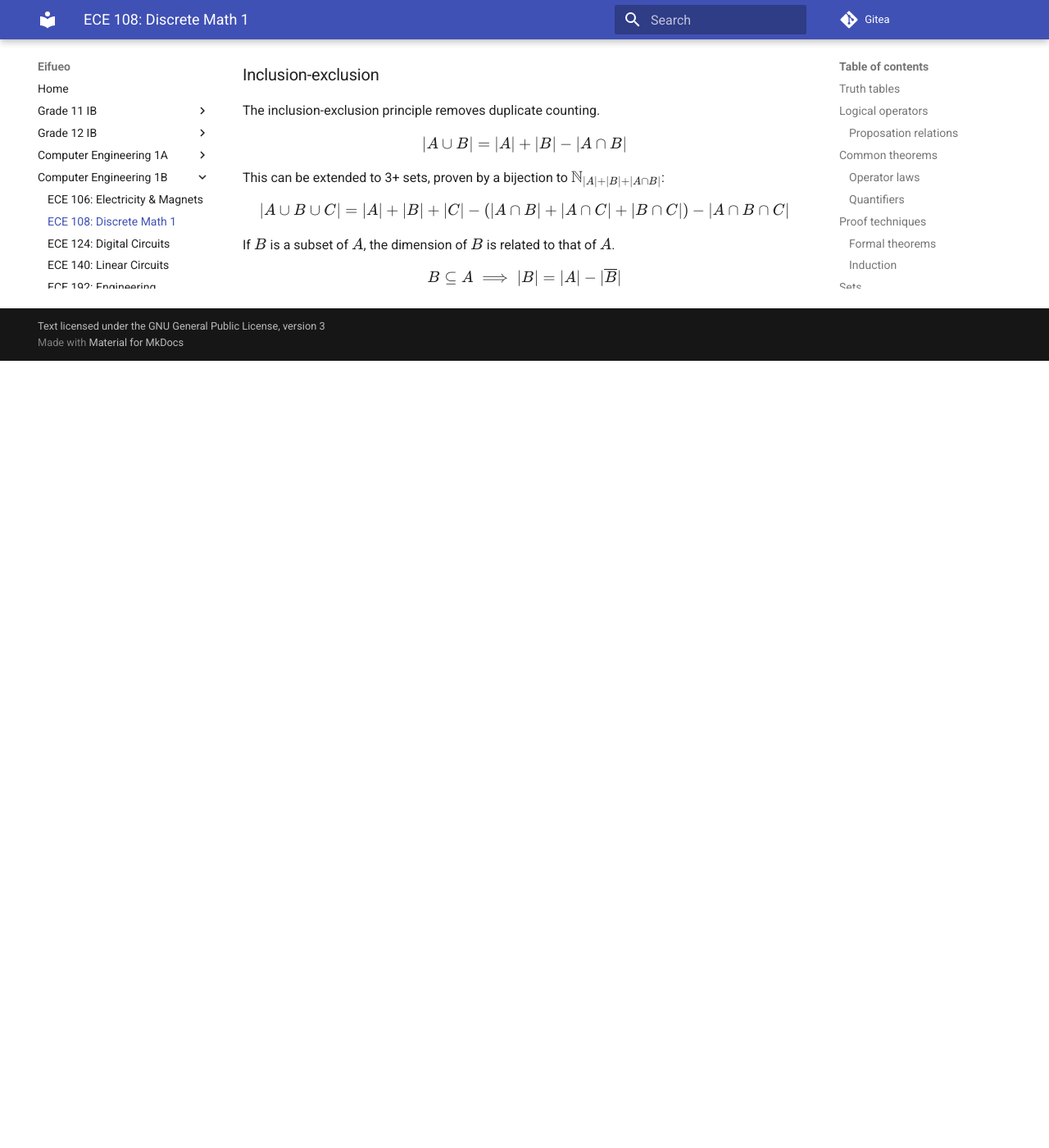
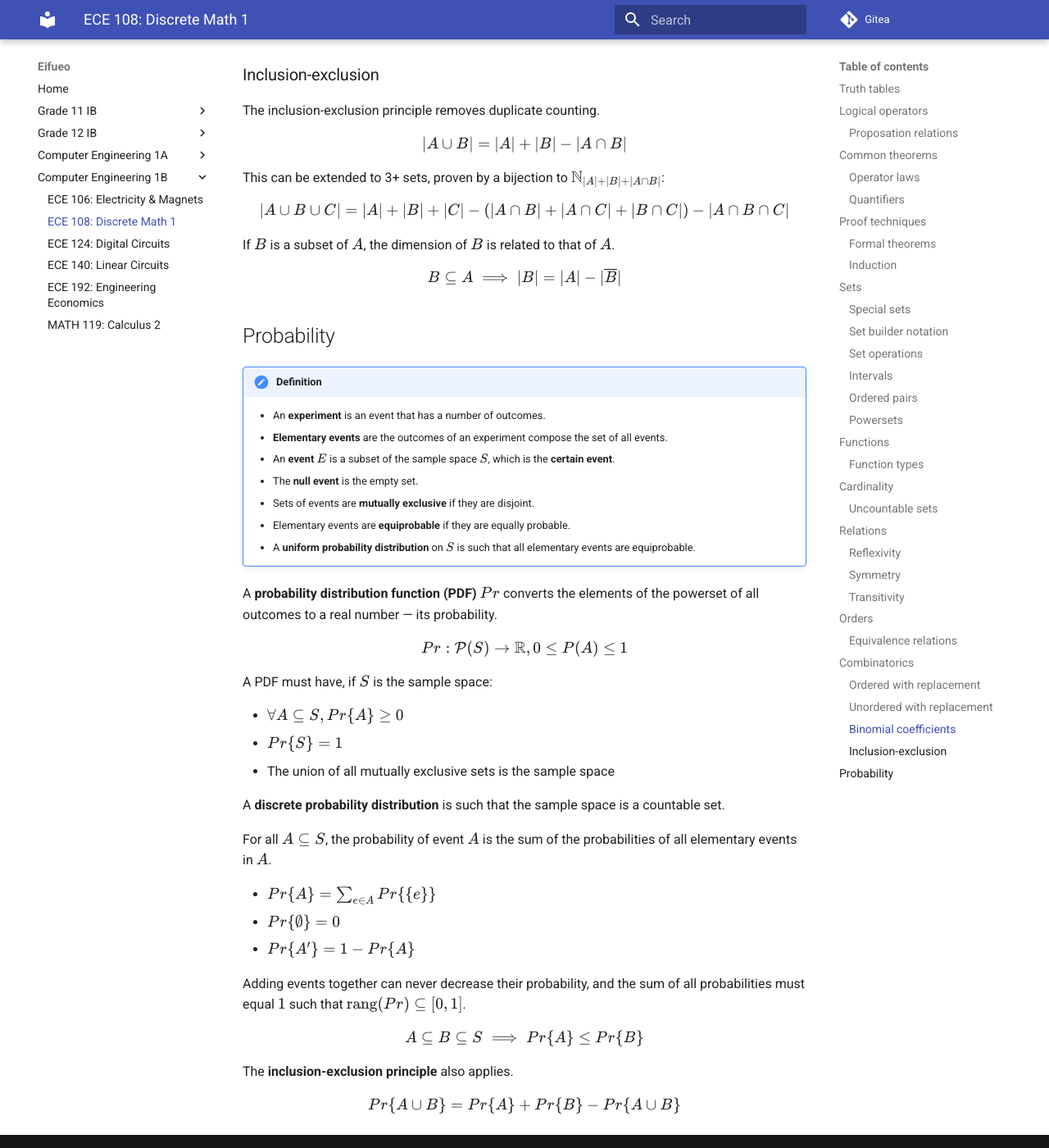
Before and after one commit to potatoeggy/eifueo, an MkDocs documentation site: the page built from docs/1b/ece108.md, in a window 1280 px wide and 1400 px high, scrolled down 21397 px. Shown: the whole window at 82% size. Built offline with MkDocs 1.6.1 and Material for MkDocs 9.7.7, drawn with Linux system fonts in a browser that asks for light colours; before the commit the page ends 21837 px from its top, so only the background shows below that.

Commit message:
ece108: add probability intro

```diff
--- a/docs/1b/ece108.md
+++ b/docs/1b/ece108.md
@@ -846,3 +846,40 @@ $$|A\cup B\cup C|=|A| + |B| + |C| - (|A\cap B| + |A\cap C| + |B\cap C|)-|A\cap B
 If $B$ is a subset of $A$, the dimension of $B$ is related to that of $A$.
 
 $$B\subseteq A\implies|B|=|A|-|\overline B|$$
+
+## Probability
+
+!!! definition
+    - An **experiment** is an event that has a number of outcomes.
+    - **Elementary events** are the outcomes of an experiment compose the set of all events.
+    - An **event** $E$ is a subset of the sample space $S$, which is the **certain event**.
+    - The **null event** is the empty set.
+    - Sets of events are **mutually exclusive** if they are disjoint.
+    - Elementary events are **equiprobable** if they are equally probable.
+    - A **uniform probability distribution** on $S$ is such that all elementary events are equiprobable.
+
+A **probability distribution function (PDF)** $Pr$ converts the elements of the powerset of all outcomes to a real number — its probability.
+
+$$Pr:\mathcal P(S)\to\mathbb R,0\leq P(A)\leq 1$$
+
+A PDF must have, if $S$ is the sample space:
+
+- $\forall A\subseteq S,Pr\{A\}\geq 0$
+- $Pr\{S\}=1$
+- The union of all mutually exclusive sets is the sample space
+
+A **discrete probability distribution** is such that the sample space is a countable set.
+
+For all $A\subseteq S$, the probability of event $A$ is the sum of the probabilities of all elementary events in $A$.
+
+- $Pr\{A\}=\sum_{e\in A}Pr\{\{e\}\}$
+- $Pr\{\empty\}=0$
+- $Pr\{A'\}=1-Pr\{A\}$
+
+Adding events together can never decrease their probability, and the sum of all probabilities must equal $1$ such that $\text{rang}(Pr)\subseteq[0,1]$.
+
+$$A\subseteq B\subseteq S\implies Pr\{A\}\leq Pr\{B\}$$
+
+The **inclusion-exclusion principle** also applies.
+
+$$Pr\{A\cup B\}=Pr\{A\}+Pr\{B\}-Pr\{A\cup B\}$$
```
